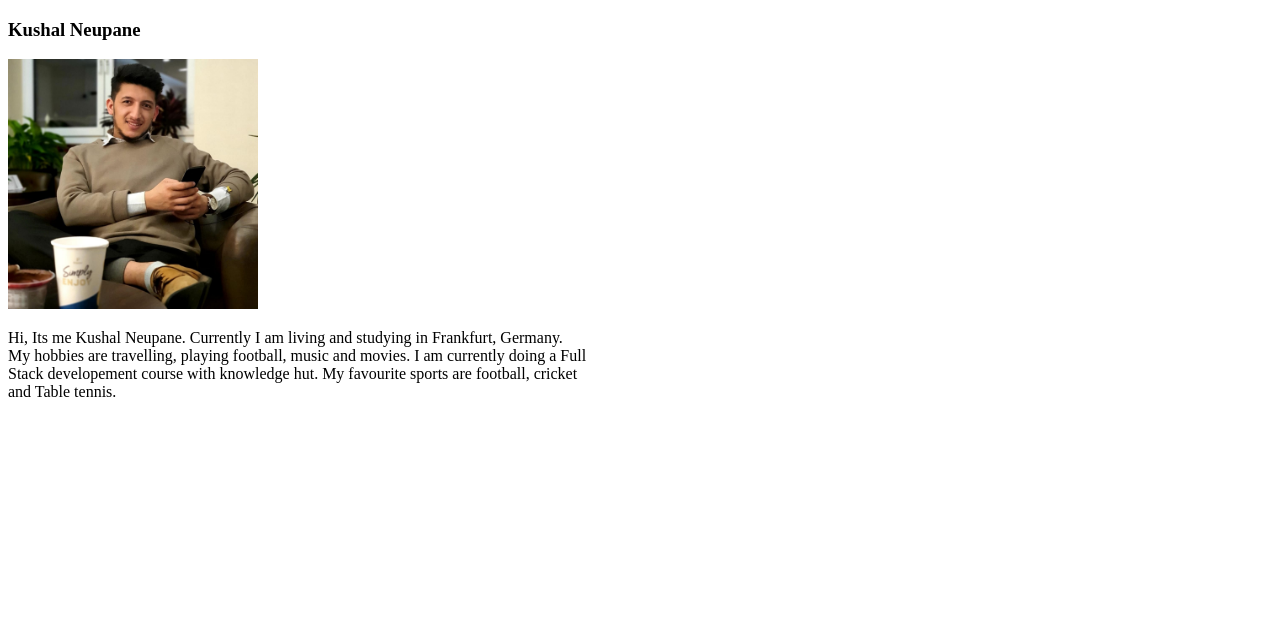
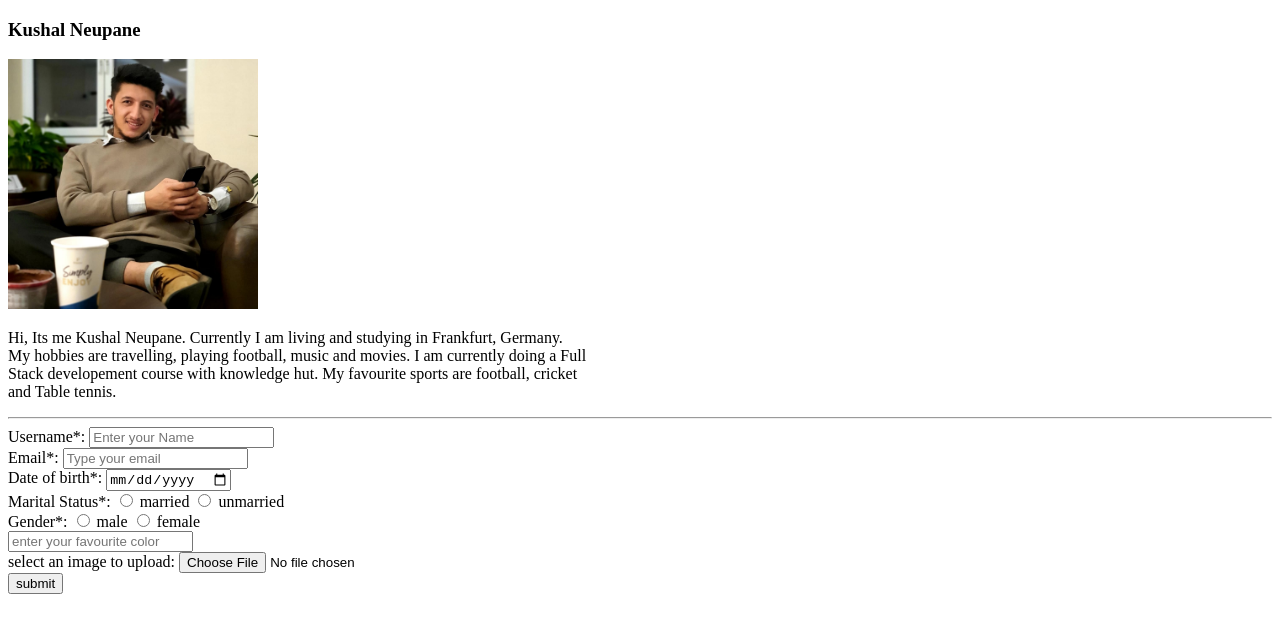
Before and after one commit to neupanekushal/assignment2, a plain HTML site: page index.html in a window 1280 px wide. Drawn offline with Linux system fonts and the light colour scheme.

Commit message:
second commit

```diff
--- a/index.html
+++ b/index.html
@@ -7,10 +7,42 @@
   <body>
     <h3>Kushal Neupane</h4>
     <img src = 'myphoto.jpg' width="250" height="250" alt="my photo"/>
-    <p> Hi, Its me Kushal Neupane. Currently I am living and studying in Frankfurt, Germany. <br>
-        My hobbies are travelling, playing football, music and movies. I am currently doing a Full  <br>
-        Stack developement course with knowledge hut. My favourite sports are football, cricket <br>
+    <p> Hi, Its me Kushal Neupane. Currently I am living and studying in Frankfurt, Germany. </br>
+        My hobbies are travelling, playing football, music and movies. I am currently doing a Full  </br>
+        Stack developement course with knowledge hut. My favourite sports are football, cricket </br>
         and Table tennis. </p>
+
+    <hr/>
+
+    <form action="/Mydata">
+     <label> Username*:</label>
+     <input type="text" placeholder="Enter your Name" required/> </br>
+     <label> Email*:</label>
+     <input type="email" placeholder="Type your email" required/> </br/>
+     <label>Date of birth*:</label>
+     <input type="date"/> </br>
+     <label> Marital Status*: </label>
+     <label><input type="radio" name="status"/> married </label>
+     <label><input type="radio" name="status"/> unmarried </label> </br>
+
+     <label> Gender*: </label>
+     <label><input type="radio" name="gender"/> male </label>
+     <label><input type="radio" name="gender"/> female </label>
+    </br>
+
+     <input type="text" placeholder="enter your favourite color"/> </br>
+     <label>select an image to upload: </label>
+     <input type="file" id="myFile" name="filename"/>
+
+    </br>
+
+     <button type="submit"> submit</button>
+
+    </form>
+
+
+
+
 
   </body>
 </html>
```
